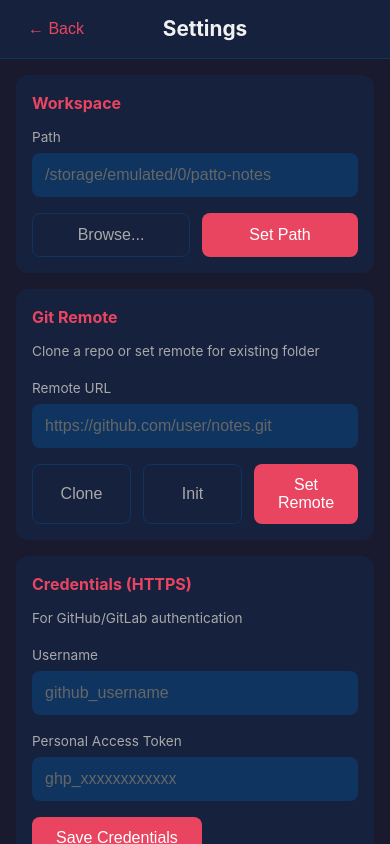
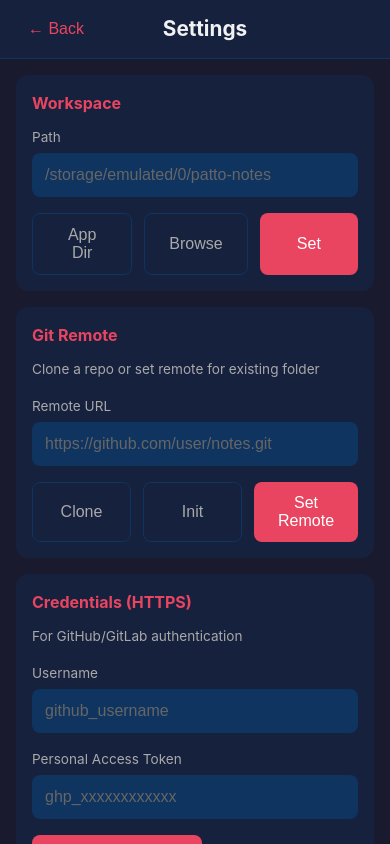
Before and after one commit to ompugao/patto-mobile, a React (Vite) app: page / in a window 390 px wide. Built offline with nearby package versions, Linux system fonts and the light colour scheme.

Commit message:
feat(mobile): Add App Dir button for Android storage access
Uses @tauri-apps/api/path appDataDir() to get app-internal storage
which Android always has permission to write to

```diff
--- a/src/components/GitConfig.jsx
+++ b/src/components/GitConfig.jsx
@@ -3,6 +3,7 @@
 import { useState } from 'react';
 import { useStore, View } from '../lib/store';
 import { invoke } from '@tauri-apps/api/core';
+import { appDataDir } from '@tauri-apps/api/path';
 import { open } from '@tauri-apps/plugin-dialog';
 import './GitConfig.css';
 
@@ -42,6 +43,18 @@ export function GitConfig() {
         } catch (err) {
             console.error('Failed to select directory:', err);
             setStatusMessage('Browse not available on this platform');
+        }
+    };
+
+    const handleUseAppDir = async () => {
+        try {
+            const appDir = await appDataDir();
+            const notesPath = appDir + 'notes';
+            setManualPath(notesPath);
+            setStatusMessage(`App data path: ${notesPath}`);
+        } catch (err) {
+            console.error('Failed to get app data dir:', err);
+            setStatusMessage('Error: ' + err);
         }
     };
 
@@ -152,15 +165,21 @@ export function GitConfig() {
                     <div className="button-row">
                         <button
                             className="secondary-btn"
+                            onClick={handleUseAppDir}
+                        >
+                            App Dir
+                        </button>
+                        <button
+                            className="secondary-btn"
                             onClick={handleSelectWorkspace}
                         >
-                            Browse...
+                            Browse
                         </button>
                         <button
                             className="primary-btn"
                             onClick={handleManualPathSubmit}
                         >
-                            Set Path
+                            Set
                         </button>
                     </div>
                 </section>
```
